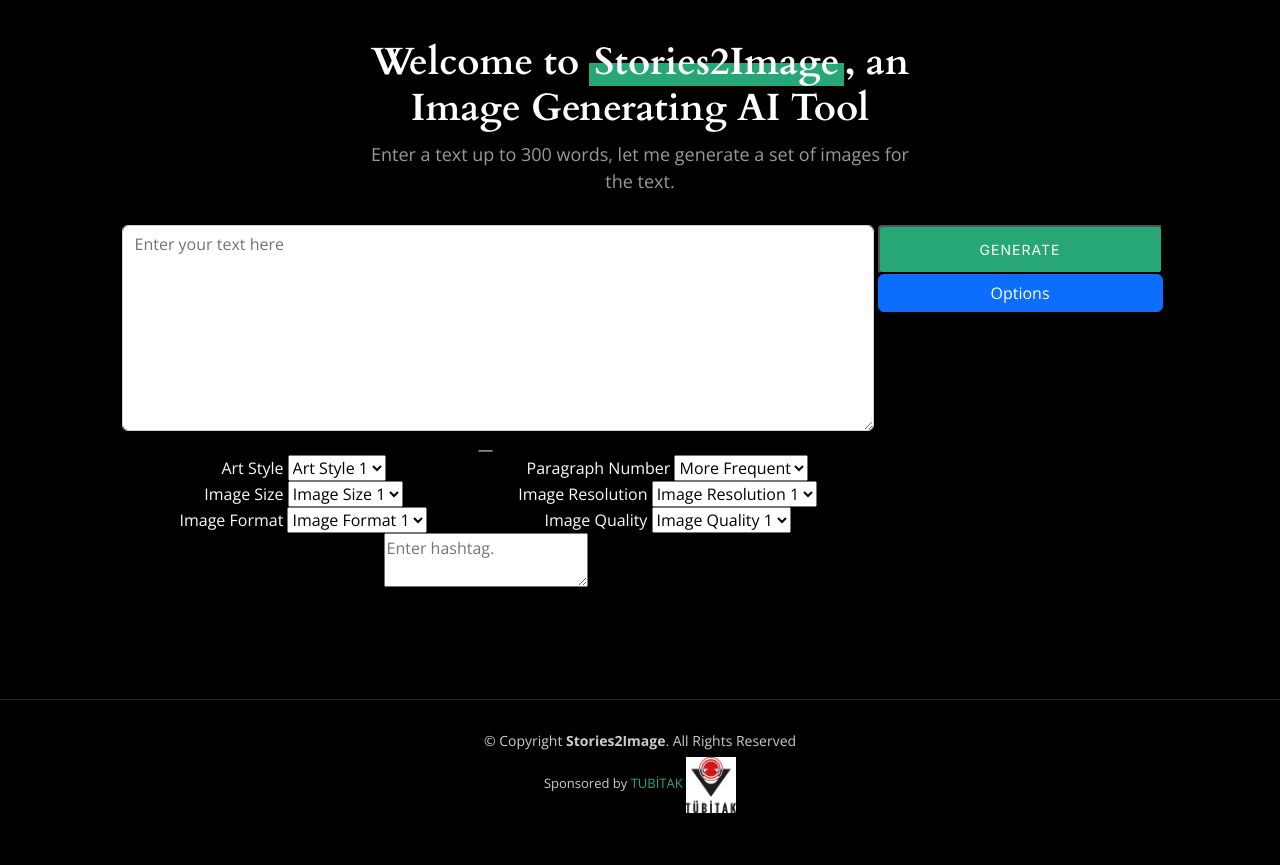
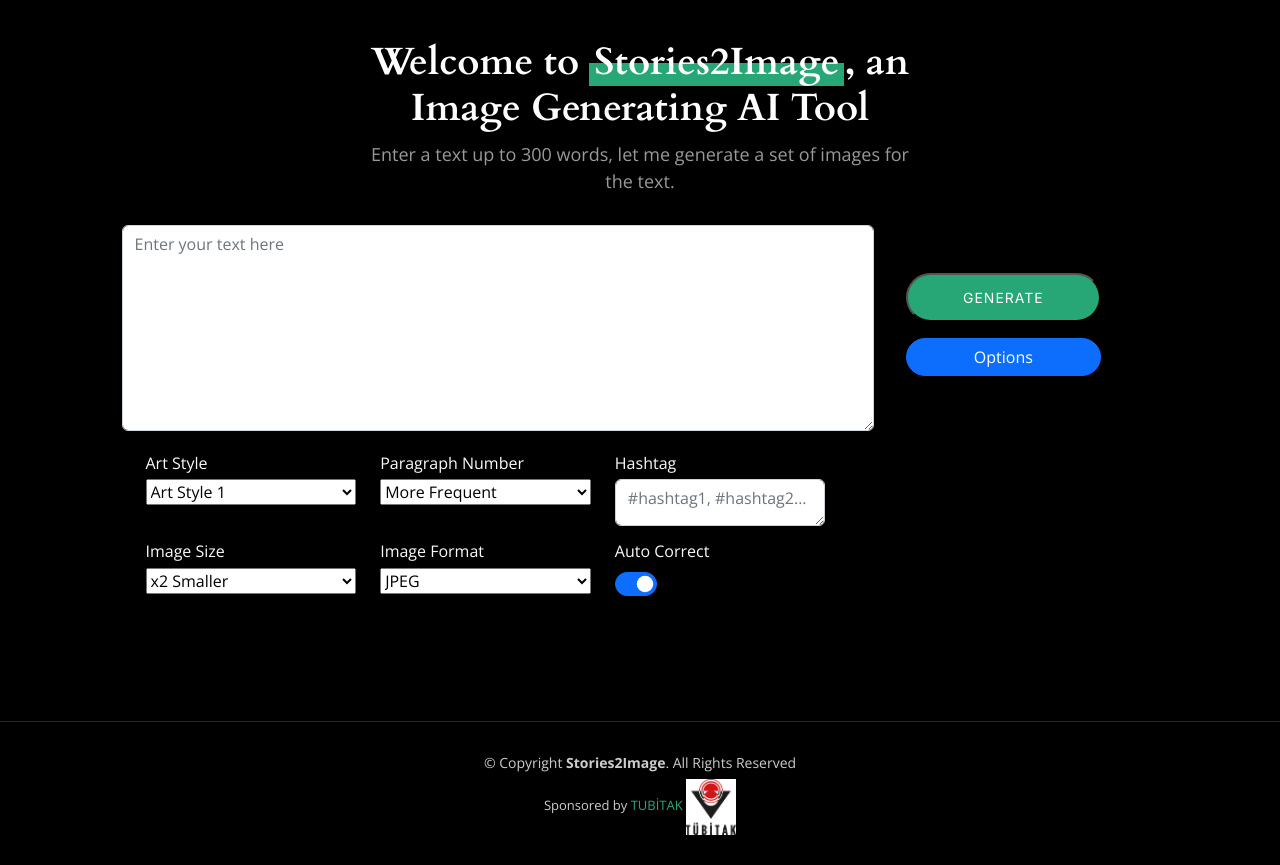
Before and after one commit to kryC1/graduation_project_s2i, a Django app: template s2i_django/stories2image/templates/stories2image/index.html in a window 1280 px wide, after a click on "Options". Shown: the part 100-965 px from the top of the page. Before the commit the page ends 913 px from the top, so only its background shows below. Run offline with Django 3.2, Linux system fonts and the light colour scheme; the template is opened without the code that fills it, so the values that code supplies are empty; some libraries are stand-ins or nearby versions.

Commit message:
Update index.html

```diff
--- a/s2i_django/stories2image/templates/stories2image/index.html
+++ b/s2i_django/stories2image/templates/stories2image/index.html
@@ -75,16 +75,17 @@
       </div>
 
       <div class="row justify-content-center">
-        <div class="col-lg-8 text-center">
+        <div class="col-lg-8">
           <form class="row g-3" id="input-form" method="post" action="{% url 's2i-home' %}" > {% csrf_token %}
             <textarea class="form-control" name="my_data" rows="8" cols="50" placeholder="Enter your text here" required></textarea>
 
-            <div class="row justify-content-center">__</div>
+            <div class="row justify-content-center my-2"></div>
 
             <div class="row justify-content-center collapse" id="collapseExample">
-              <div class="col-md-6">
-                <label class="middle-div-a-label">Art Style</label>
-                <select class="middle-div-a-select" name="art-style">
+              <div class="d-flex flex row h-50">
+                <div class="col-md-4">
+                  <label class="middle-div-a-label w-100 h-25 my-1">Art Style</label>
+                  <select class="middle-div-a-select w-100 h-40" name="art-style">
                     <option value="1">Art Style 1</option>
                     <option value="2">Art Style 2</option>
                     <option value="3">Art Style 3</option>
@@ -92,66 +93,57 @@
                     <option value="5">Art Style 5</option>
                   </select>
                 </div>
-              <div class="col-md-6">
-                <label class="middle-div-a-label">Paragraph Number</label>
-                <select class="middle-div-a-select" id="order" name="order">
+
+                <div class="col-md-4">
+                  <label class="middle-div-a-label w-100 h-25 my-1">Paragraph Number</label>
+                  <select class="middle-div-a-select w-100 h-40" id="order" name="order">
                     <option value="less_frequent">Less Frequent</option>
                     <option value="normal">Normal</option>
                     <option value="more_frequent" selected>More Frequent</option>
                   </select>
                 </div>
-              <div class="col-md-6">
-                <label class="middle-div-a-label">Image Size</label>
-                <select class="middle-div-a-select" name="image-size">
-                  <option value="1">Image Size 1</option>
-                  <option value="2">Image Size 2</option>
-                  <option value="3">Image Size 3</option>
-                  <option value="4">Image Size 4</option>
-                  <option value="5">Image Size 5</option>
+
+                <div class="col-md-4">
+                  <label class="middle-div-a-label w-100 h-25 my-1">Hashtag</label>
+                  <textarea class="form-control w-100 h-50" id="input-hashtag" name="input-hashtag" placeholder="#hashtag1, #hashtag2..." ></textarea>
+                </div>
+              </div>
+              <div class="d-flex flex row h-50">
+                <div class="col-md-4">
+                  <label class="middle-div-a-label w-100 h-25 my-2">Image Size</label>
+                  <select class="middle-div-a-select w-100 h-40" name="image-size">
+                    <option value="1">x2 Smaller</option>
+                    <option value="2">Normal</option>
+                    <option value="3">x2 Bigger</option>
                   </select>
                 </div>
-              <div class="col-md-6">
-                <label class="middle-div-a-label">Image Resolution</label>
-                <select class="middle-div-a-select" name="image-resolution">
-                  <option value="1">Image Resolution 1</option>
-                  <option value="2">Image Resolution 2</option>
-                  <option value="3">Image Resolution 3</option>
-                  <option value="4">Image Resolution 4</option>
-                  <option value="5">Image Resolution 5</option>
+
+                <div class="col-md-4">
+                  <label class="middle-div-a-label w-100 h-25 my-2">Image Format</label>
+                  <select class="middle-div-a-select w-100 h-40" name="image-format">
+                    <option value="1">JPEG</option>
+                    <option value="2">PNG</option>
                   </select>
                 </div>
-              <div class="col-md-6">
-                <label class="middle-div-a-label">Image Format</label>
-                <select class="middle-div-a-select" name="image-format">
-                  <option value="1">Image Format 1</option>
-                  <option value="2">Image Format 2</option>
-                  <option value="3">Image Format 3</option>
-                  <option value="4">Image Format 4</option>
-                  <option value="5">Image Format 5</option>
-                </select>
+
+                <div class="col-md-4">
+                  <label class="middle-div-a-label w-100 h-25 my-2">Auto Correct</label>
+                  <div class="form-check form-switch w-20 h-25">
+                    <input class="form-check-input w-25 h-100" type="checkbox" id="flexSwitchCheckChecked" checked>
                   </div>
-              <div class="col-md-6">
-                <label class="middle-div-a-label">Image Quality</label>
-                <select class="middle-div-a-select" name="image-quality">
-                  <option value="1">Image Quality 1</option>
-                  <option value="2">Image Quality 2</option>
-                  <option value="3">Image Quality 3</option>
-                  <option value="4">Image Quality 4</option>
-                  <option value="5">Image Quality 5</option>
-                </select>
                 </div>
-              <div class="col-12">
-                <textarea class="middle-div-a-hashtag"id="input-hashtag" name="input-hashtag" placeholder="Enter hashtag." ></textarea>
               </div>
+              <div class="row justify-content-center my-1"></div>
             </div>
           </form>
         </div>
         <div class="col-lg-3 text-center">
-          <div class="row justify-content-center">
-            <button class = "btn-get-started" type="submit" form="input-form">Generate</button>
+          <div class="row justify-content-center w-75 mt-5 mb-3 mx-3">
+            <button class = "btn-get-started rounded-pill" type="submit" form="input-form">Generate</button>
           </div>
-          <div class="row justify-content-center">
-            <button class="btn btn-primary" type="button" data-bs-toggle="collapse" data-bs-target="#collapseExample" aria-expanded="false" aria-controls="collapseExample">
+          <div class="row justify-content-center "></div>
+          <div class="row justify-content-center w-75 mx-3">
+            <button class="btn btn-primary rounded-pill" type="button" data-bs-toggle="collapse" data-bs-target="#collapseExample" aria-expanded="false" aria-controls="collapseExample">
             Options
             </button>
           </div>
```
Lines whose indentation alone changed are shown as unchanged.
